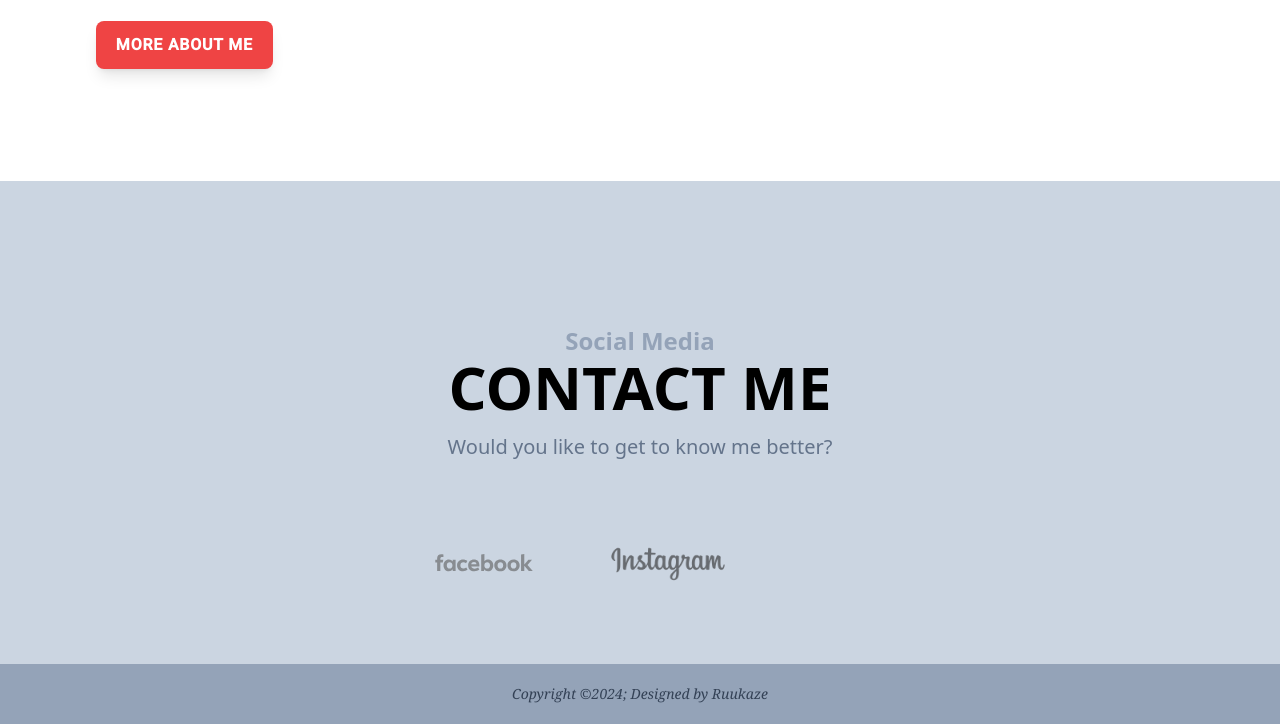
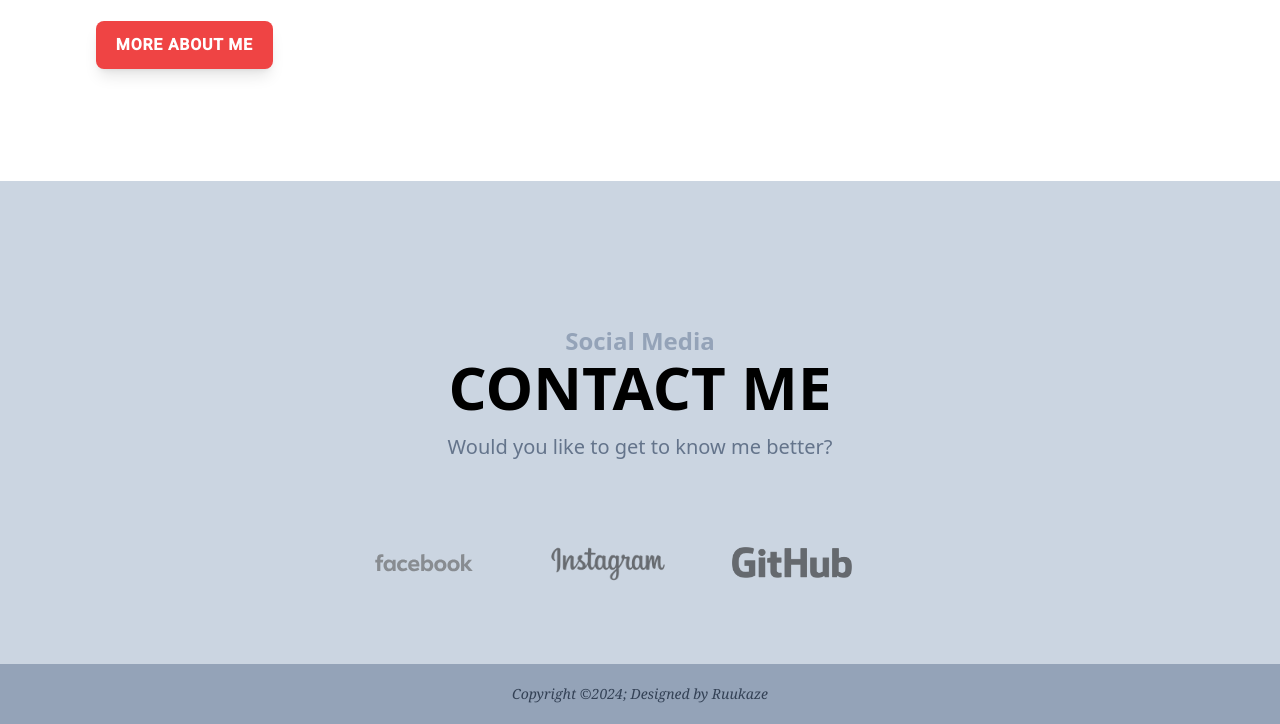
Before and after one commit to JoyAbrian/JoyIntroWeb, a website: page src/index.html in a window 1280 px wide. Shown: the part 683-1407 px from the top of the page. Drawn offline with nearby package versions, Linux system fonts and the light colour scheme.

Commit message:
github logo

```diff
--- a/src/index.html
+++ b/src/index.html
@@ -130,7 +130,7 @@
                         <img src="assets/images/contact/instagram.png" alt="Instagram">
                     </a>
                     <a href="" target="_blank" class="max-w-[120px] mx-4 py-4 grayscale opacity-60 transition duration-500 hover:grayscale-0 hover:opacity-100 lg:mx-6 xl:mx-8">
-                        <img src="" alt="">
+                        <img src="assets/images/contact/github.png" alt="GitHub">
                     </a>
                     <a href="" target="_blank" class="max-w-[120px] mx-4 py-4 grayscale opacity-60 transition duration-500 hover:grayscale-0 hover:opacity-100 lg:mx-6 xl:mx-8">
                         <img src="" alt="">
```
